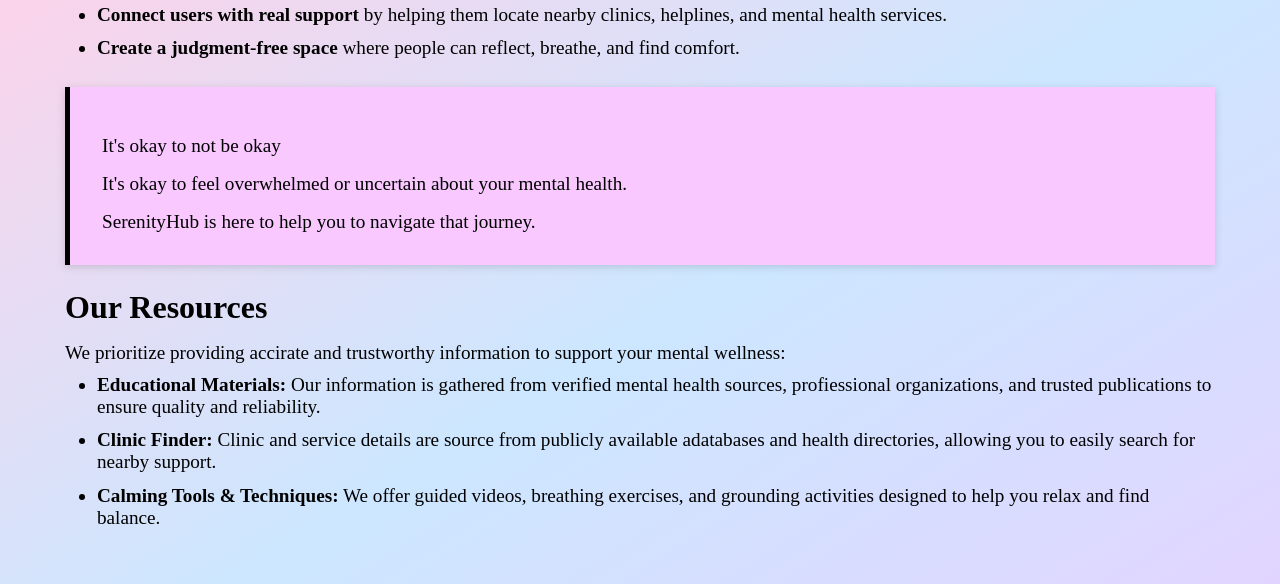
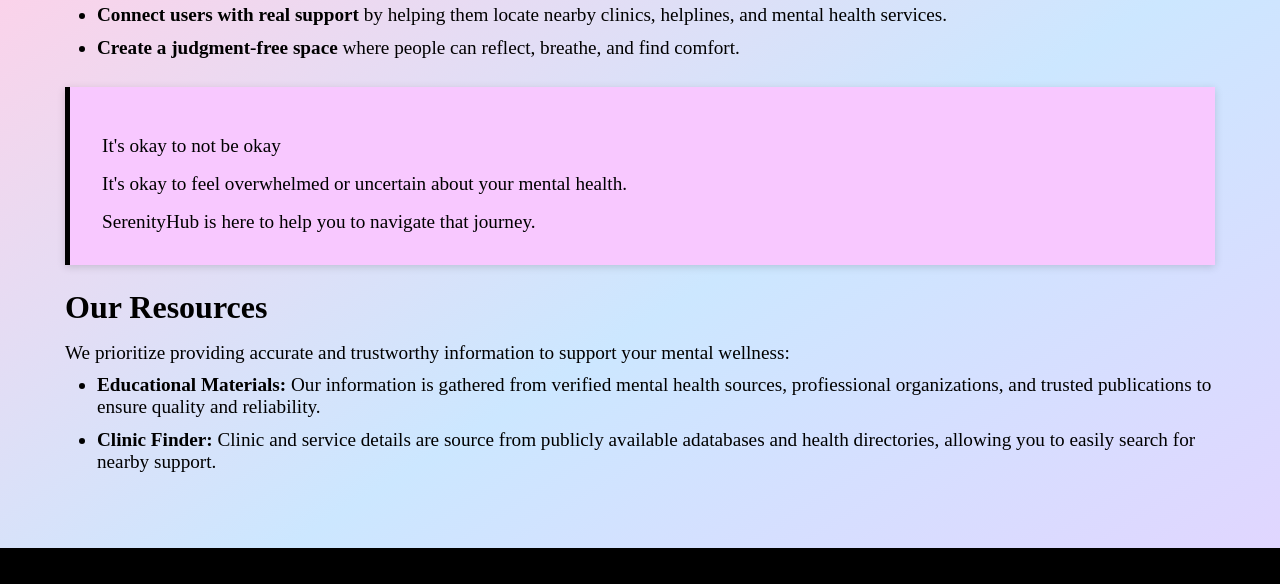
Before and after one commit to nikelora/v13_BuildingBlocs2025, a plain HTML site: page Pages/AboutUs.html in a window 1280 px wide. Shown: the part 873-1457 px from the top of the page. Drawn offline with Linux system fonts and the light colour scheme.

Commit message:
pushed readme

```diff
--- a/Pages/AboutUs.html
+++ b/Pages/AboutUs.html
@@ -69,15 +69,13 @@
                         </div>
 
                         <h2>Our Resources</h2>
-                        <p>We prioritize providing accirate and trustworthy information to support your mental wellness:</p>
+                        <p>We prioritize providing accurate and trustworthy information to support your mental wellness:</p>
 
                         <ul>
                             <li><strong>Educational Materials:</strong> Our information is gathered from verified mental health sources, profiessional organizations,
                             and trusted publications to ensure quality and reliability.</li>
                             <li><strong>Clinic Finder:</strong> Clinic and service details are source from publicly available adatabases and health directories,
                             allowing you to easily search for nearby support.</li>
-                            <li><strong>Calming Tools & Techniques:</strong> We offer guided videos, breathing exercises, and grounding activities designed to help you
-                            relax and find balance.</li>
                         </ul>
                     </div>
 
```
Also changed, not shown: 1 other file.
